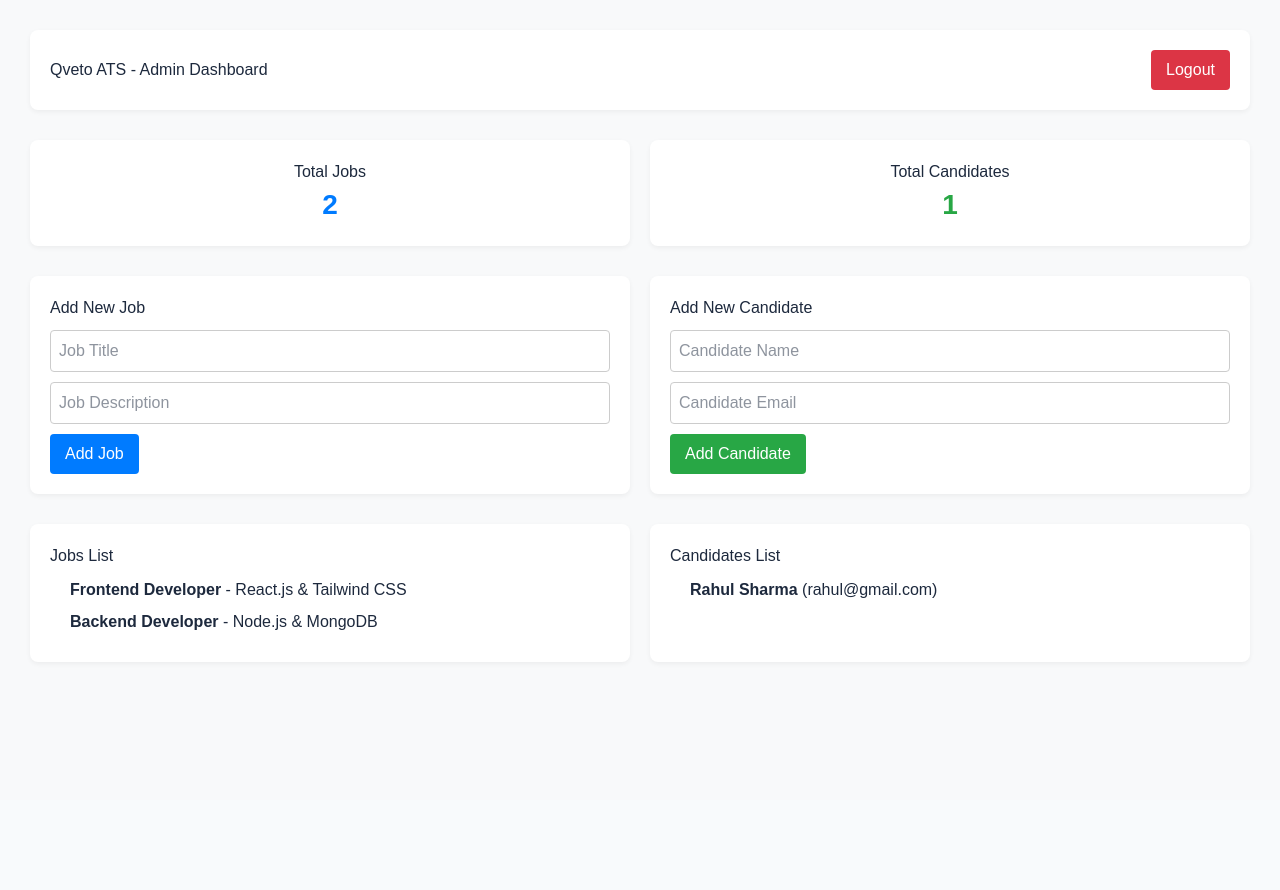
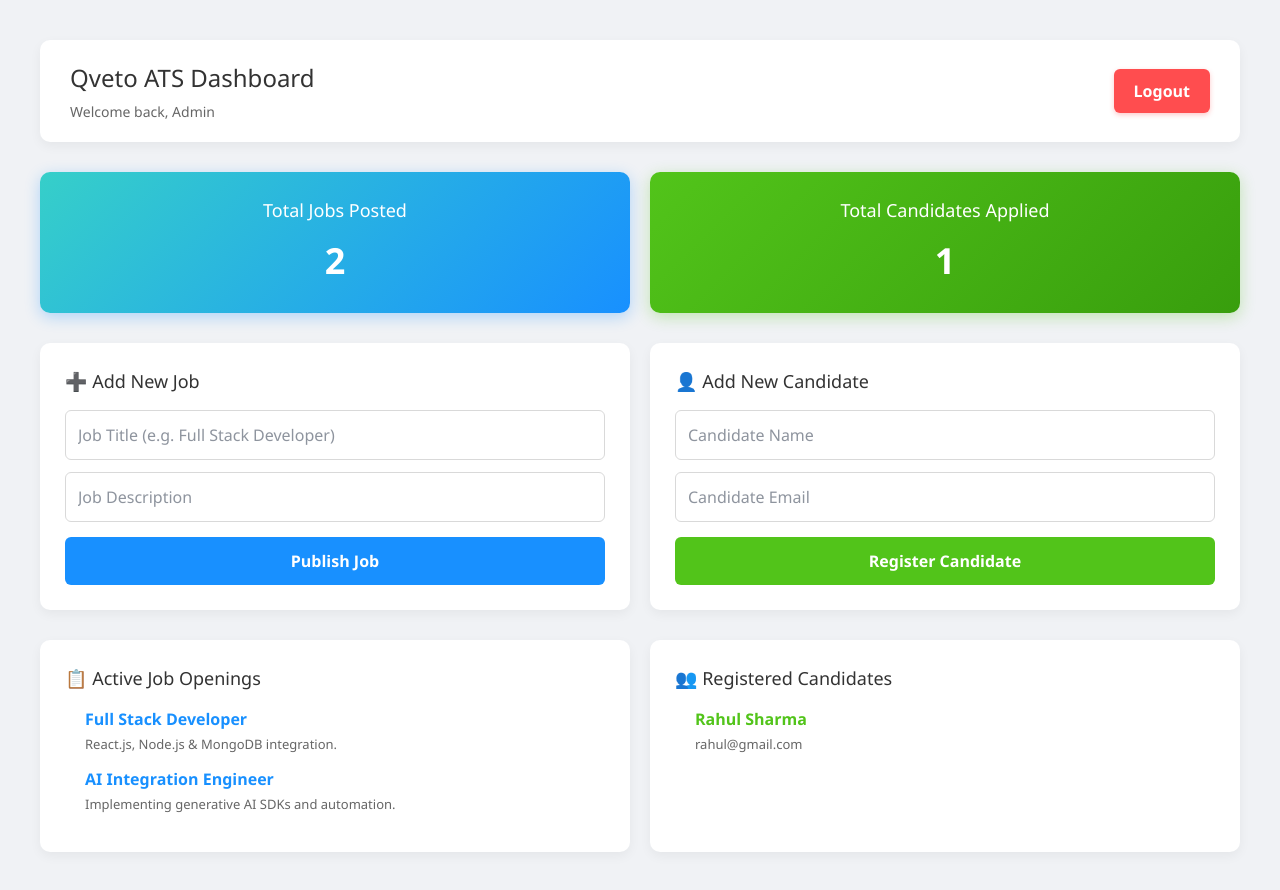
Before and after one commit to eshunehra830-create/qveto-ats, a React (Vite) app in the folder frontend/: page /dashboard in a window 1280 px wide. Before the commit the page ends 800 px from the top, so only its background shows below. Built offline with nearby package versions, Linux system fonts and the light colour scheme; no server answers.

Commit message:
add modern ui and sign up toggle feature

```diff
--- a/frontend/src/pages/DashboardPage.jsx
+++ b/frontend/src/pages/DashboardPage.jsx
@@ -4,33 +4,28 @@ import { useNavigate } from 'react-router-dom';
 export default function Dashboard() {
   const navigate = useNavigate();
 
-  // States for Jobs and Candidates
   const [jobs, setJobs] = useState([]);
   const [candidates, setCandidates] = useState([]);
 
-  // Form inputs
   const [jobTitle, setJobTitle] = useState('');
   const [jobDesc, setJobDesc] = useState('');
 
   const [candName, setCandName] = useState('');
   const [candEmail, setCandEmail] = useState('');
-  const [selectedJob, setSelectedJob] = useState('');
 
-  // Load data from localStorage on component mount
   useEffect(() => {
     const savedJobs = JSON.parse(localStorage.getItem('qveto_jobs')) || [
-      { id: 1, title: 'Frontend Developer', desc: 'React.js & Tailwind CSS' },
-      { id: 2, title: 'Backend Developer', desc: 'Node.js & MongoDB' }
+      { id: 1, title: 'Full Stack Developer', desc: 'React.js, Node.js & MongoDB integration.' },
+      { id: 2, title: 'AI Integration Engineer', desc: 'Implementing generative AI SDKs and automation.' }
     ];
     const savedCandidates = JSON.parse(localStorage.getItem('qveto_candidates')) || [
-      { id: 1, name: 'Rahul Sharma', email: 'rahul@gmail.com', job: 'Frontend Developer' }
+      { id: 1, name: 'Rahul Sharma', email: 'rahul@gmail.com' }
     ];
 
     setJobs(savedJobs);
     setCandidates(savedCandidates);
   }, []);
 
-  // Add Job Handler
   const handleAddJob = (e) => {
     e.preventDefault();
     if (!jobTitle) return;
@@ -42,11 +37,10 @@ export default function Dashboard() {
     setJobDesc('');
   };
 
-  // Add Candidate Handler
   const handleAddCandidate = (e) => {
     e.preventDefault();
     if (!candName || !candEmail) return;
-    const newCand = { id: Date.now(), name: candName, email: candEmail, job: selectedJob || 'General' };
+    const newCand = { id: Date.now(), name: candName, email: candEmail };
     const updatedCandidates = [...candidates, newCand];
     setCandidates(updatedCandidates);
     localStorage.setItem('qveto_candidates', JSON.stringify(updatedCandidates));
@@ -54,7 +48,6 @@ export default function Dashboard() {
     setCandEmail('');
   };
 
-  // Logout Handler
   const handleLogout = () => {
     localStorage.removeItem('token');
     localStorage.removeItem('user');
@@ -62,67 +55,70 @@ export default function Dashboard() {
   };
 
   return (
-    <div style={{ padding: '30px', fontFamily: 'Arial, sans-serif', backgroundColor: '#f8f9fa', minHeight: '100vh' }}>
+    <div style={{ padding: '40px', fontFamily: 'Segoe UI, Tahoma, Geneva, Verdana, sans-serif', backgroundColor: '#f0f2f5', minHeight: '100vh' }}>
 
-      {/* Top Header */}
-      <div style={{ display: 'flex', justifyContent: 'space-between', alignItems: 'center', marginBottom: '30px', background: 'white', padding: '20px', borderRadius: '8px', boxShadow: '0 2px 5px rgba(0,0,0,0.05)' }}>
-        <h2>Qveto ATS - Admin Dashboard</h2>
-        <button onClick={handleLogout} style={{ padding: '8px 15px', backgroundColor: '#dc3545', color: 'white', border: 'none', borderRadius: '4px', cursor: 'pointer' }}>
+      {/* Header */}
+      <div style={{ display: 'flex', justifyContent: 'space-between', alignItems: 'center', marginBottom: '30px', background: 'white', padding: '20px 30px', borderRadius: '10px', boxShadow: '0 4px 12px rgba(0,0,0,0.05)' }}>
+        <div>
+          <h2 style={{ margin: 0, color: '#333', fontSize: '24px' }}>Qveto ATS Dashboard</h2>
+          <p style={{ margin: '5px 0 0 0', color: '#666', fontSize: '14px' }}>Welcome back, Admin</p>
+        </div>
+        <button onClick={handleLogout} style={{ padding: '10px 20px', backgroundColor: '#ff4d4f', color: 'white', border: 'none', borderRadius: '6px', cursor: 'pointer', fontWeight: '600', boxShadow: '0 2px 5px rgba(255,77,79,0.3)' }}>
           Logout
         </button>
       </div>
 
-      {/* Counters / Stats Cards */}
+      {/* Stats Cards */}
       <div style={{ display: 'grid', gridTemplateColumns: '1fr 1fr', gap: '20px', marginBottom: '30px' }}>
-        <div style={{ background: 'white', padding: '20px', borderRadius: '8px', boxShadow: '0 2px 5px rgba(0,0,0,0.05)', textAlign: 'center' }}>
-          <h3>Total Jobs</h3>
-          <p style={{ fontSize: '28px', fontWeight: 'bold', color: '#007bff' }}>{jobs.length}</p>
+        <div style={{ background: 'linear-gradient(135deg, #36cfc9 0%, #1890ff 100%)', color: 'white', padding: '25px', borderRadius: '10px', boxShadow: '0 4px 15px rgba(24,144,255,0.3)', textAlign: 'center' }}>
+          <h3 style={{ margin: '0 0 10px 0', fontSize: '18px', fontWeight: '500' }}>Total Jobs Posted</h3>
+          <p style={{ fontSize: '36px', fontWeight: 'bold', margin: 0 }}>{jobs.length}</p>
         </div>
-        <div style={{ background: 'white', padding: '20px', borderRadius: '8px', boxShadow: '0 2px 5px rgba(0,0,0,0.05)', textAlign: 'center' }}>
-          <h3>Total Candidates</h3>
-          <p style={{ fontSize: '28px', fontWeight: 'bold', color: '#28a745' }}>{candidates.length}</p>
+        <div style={{ background: 'linear-gradient(135deg, #52c41a 0%, #389e0d 100%)', color: 'white', padding: '25px', borderRadius: '10px', boxShadow: '0 4px 15px rgba(82,196,26,0.3)', textAlign: 'center' }}>
+          <h3 style={{ margin: '0 0 10px 0', fontSize: '18px', fontWeight: '500' }}>Total Candidates Applied</h3>
+          <p style={{ fontSize: '36px', fontWeight: 'bold', margin: 0 }}>{candidates.length}</p>
         </div>
       </div>
 
-      {/* Forms Section to Add Data */}
+      {/* Forms Section */}
       <div style={{ display: 'grid', gridTemplateColumns: '1fr 1fr', gap: '20px', marginBottom: '30px' }}>
 
         {/* Add Job Form */}
-        <div style={{ background: 'white', padding: '20px', borderRadius: '8px', boxShadow: '0 2px 5px rgba(0,0,0,0.05)' }}>
-          <h4>Add New Job</h4>
-          <form onSubmit={handleAddJob} style={{ marginTop: '10px' }}>
+        <div style={{ background: 'white', padding: '25px', borderRadius: '10px', boxShadow: '0 4px 12px rgba(0,0,0,0.05)' }}>
+          <h4 style={{ margin: '0 0 15px 0', color: '#333', fontSize: '18px' }}>➕ Add New Job</h4>
+          <form onSubmit={handleAddJob}>
             <input
               type="text"
-              placeholder="Job Title"
+              placeholder="Job Title (e.g. Full Stack Developer)"
               value={jobTitle}
               onChange={(e) => setJobTitle(e.target.value)}
               required
-              style={{ width: '100%', padding: '8px', marginBottom: '10px', borderRadius: '4px', border: '1px solid #ccc', boxSizing: 'border-box' }}
+              style={{ width: '100%', padding: '12px', marginBottom: '12px', borderRadius: '6px', border: '1px solid #d9d9d9', boxSizing: 'border-box', outline: 'none' }}
             />
             <input
               type="text"
               placeholder="Job Description"
               value={jobDesc}
               onChange={(e) => setJobDesc(e.target.value)}
-              style={{ width: '100%', padding: '8px', marginBottom: '10px', borderRadius: '4px', border: '1px solid #ccc', boxSizing: 'border-box' }}
+              style={{ width: '100%', padding: '12px', marginBottom: '15px', borderRadius: '6px', border: '1px solid #d9d9d9', boxSizing: 'border-box', outline: 'none' }}
             />
-            <button type="submit" style={{ padding: '8px 15px', backgroundColor: '#007bff', color: 'white', border: 'none', borderRadius: '4px', cursor: 'pointer' }}>
-              Add Job
+            <button type="submit" style={{ width: '100%', padding: '12px', backgroundColor: '#1890ff', color: 'white', border: 'none', borderRadius: '6px', cursor: 'pointer', fontWeight: '600' }}>
+              Publish Job
             </button>
           </form>
         </div>
 
         {/* Add Candidate Form */}
-        <div style={{ background: 'white', padding: '20px', borderRadius: '8px', boxShadow: '0 2px 5px rgba(0,0,0,0.05)' }}>
-          <h4>Add New Candidate</h4>
-          <form onSubmit={handleAddCandidate} style={{ marginTop: '10px' }}>
+        <div style={{ background: 'white', padding: '25px', borderRadius: '10px', boxShadow: '0 4px 12px rgba(0,0,0,0.05)' }}>
+          <h4 style={{ margin: '0 0 15px 0', color: '#333', fontSize: '18px' }}>👤 Add New Candidate</h4>
+          <form onSubmit={handleAddCandidate}>
             <input
               type="text"
               placeholder="Candidate Name"
               value={candName}
               onChange={(e) => setCandName(e.target.value)}
               required
-              style={{ width: '100%', padding: '8px', marginBottom: '10px', borderRadius: '4px', border: '1px solid #ccc', boxSizing: 'border-box' }}
+              style={{ width: '100%', padding: '12px', marginBottom: '12px', borderRadius: '6px', border: '1px solid #d9d9d9', boxSizing: 'border-box', outline: 'none' }}
             />
             <input
               type="email"
@@ -130,41 +126,47 @@ export default function Dashboard() {
               value={candEmail}
               onChange={(e) => setCandEmail(e.target.value)}
               required
-              style={{ width: '100%', padding: '8px', marginBottom: '10px', borderRadius: '4px', border: '1px solid #ccc', boxSizing: 'border-box' }}
+              style={{ width: '100%', padding: '12px', marginBottom: '15px', borderRadius: '6px', border: '1px solid #d9d9d9', boxSizing: 'border-box', outline: 'none' }}
             />
-            <button type="submit" style={{ padding: '8px 15px', backgroundColor: '#28a745', color: 'white', border: 'none', borderRadius: '4px', cursor: 'pointer' }}>
-              Add Candidate
+            <button type="submit" style={{ width: '100%', padding: '12px', backgroundColor: '#52c41a', color: 'white', border: 'none', borderRadius: '6px', cursor: 'pointer', fontWeight: '600' }}>
+              Register Candidate
             </button>
           </form>
         </div>
 
       </div>
 
-      {/* Lists Display Section */}
+      {/* Lists Section */}
       <div style={{ display: 'grid', gridTemplateColumns: '1fr 1fr', gap: '20px' }}>
 
         {/* Jobs List */}
-        <div style={{ background: 'white', padding: '20px', borderRadius: '8px', boxShadow: '0 2px 5px rgba(0,0,0,0.05)' }}>
-          <h4>Jobs List</h4>
-          <ul style={{ paddingLeft: '20px', marginTop: '10px' }}>
+        <div style={{ background: 'white', padding: '25px', borderRadius: '10px', boxShadow: '0 4px 12px rgba(0,0,0,0.05)' }}>
+          <h4 style={{ margin: '0 0 15px 0', color: '#333', fontSize: '18px' }}>📋 Active Job Openings</h4>
+          {jobs.length === 0 ? <p style={{ color: '#888' }}>No jobs available.</p> : (
+            <ul style={{ paddingLeft: '20px', margin: 0 }}>
               {jobs.map(job => (
-              <li key={job.id} style={{ marginBottom: '8px' }}>
-                <strong>{job.title}</strong> - {job.desc}
+                <li key={job.id} style={{ marginBottom: '12px', color: '#444' }}>
+                  <strong style={{ color: '#1890ff' }}>{job.title}</strong><br />
+                  <span style={{ fontSize: '13px', color: '#666' }}>{job.desc}</span>
                 </li>
               ))}
             </ul>
+          )}
         </div>
 
         {/* Candidates List */}
-        <div style={{ background: 'white', padding: '20px', borderRadius: '8px', boxShadow: '0 2px 5px rgba(0,0,0,0.05)' }}>
-          <h4>Candidates List</h4>
-          <ul style={{ paddingLeft: '20px', marginTop: '10px' }}>
+        <div style={{ background: 'white', padding: '25px', borderRadius: '10px', boxShadow: '0 4px 12px rgba(0,0,0,0.05)' }}>
+          <h4 style={{ margin: '0 0 15px 0', color: '#333', fontSize: '18px' }}>👥 Registered Candidates</h4>
+          {candidates.length === 0 ? <p style={{ color: '#888' }}>No candidates registered.</p> : (
+            <ul style={{ paddingLeft: '20px', margin: 0 }}>
               {candidates.map(cand => (
-              <li key={cand.id} style={{ marginBottom: '8px' }}>
-                <strong>{cand.name}</strong> ({cand.email})
+                <li key={cand.id} style={{ marginBottom: '12px', color: '#444' }}>
+                  <strong style={{ color: '#52c41a' }}>{cand.name}</strong><br />
+                  <span style={{ fontSize: '13px', color: '#666' }}>{cand.email}</span>
                 </li>
               ))}
             </ul>
+          )}
         </div>
 
       </div>
```
Also changed, not shown: frontend/src/pages/LoginPage.jsx (+59 -23 lines). Lines whose indentation alone changed are shown as unchanged.
